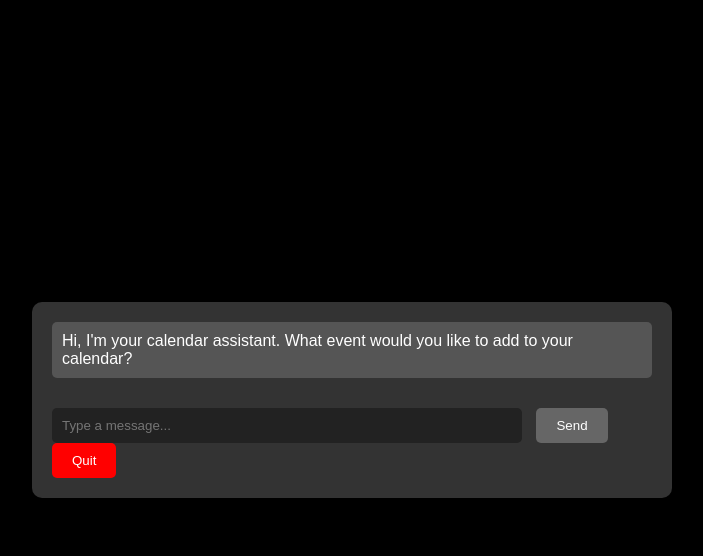
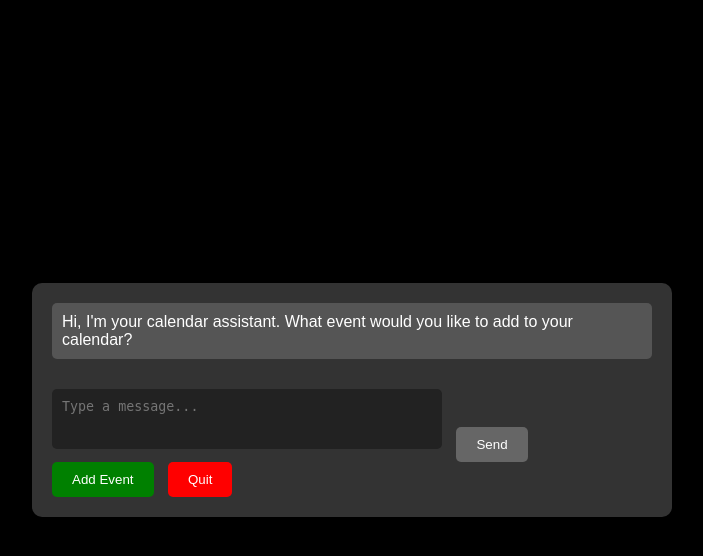
Before and after one commit to ahnazary/AIPlanner, a Flask app: page / in a window 1280 px wide. Shown: the top 556 px of the page, without its empty margins (288-991 px from the left). Run offline with Flask 3, Linux system fonts and the light colour scheme.

```diff
--- a/ai_planner/src/calendar_interface.py
+++ b/ai_planner/src/calendar_interface.py
@@ -1,13 +1,12 @@
 import os.path
 
+from config import SCOPES
+from exceptions import NoCredentialsError
 from google.auth.transport.requests import Request
 from google.oauth2.credentials import Credentials
 from google_auth_oauthlib.flow import InstalledAppFlow
 from googleapiclient.discovery import build
 from googleapiclient.errors import HttpError
-
-from exceptions import NoCredentialsError
-from config import SCOPES
 
 
 class CalendarInterface:
--- a/ai_planner/src/templates/index.html
+++ b/ai_planner/src/templates/index.html
@@ -32,7 +32,6 @@
             padding: 10px;
             border-radius: 5px;
             margin-bottom: 10px;
-            white-space: pre-wrap; /* Preserve whitespace and newlines */
         }
         .message.user {
             background-color: #444;
@@ -42,14 +41,17 @@
             background-color: #555;
             text-align: left;
         }
-        input[type="text"] {
-            width: calc(100% - 150px);
+        textarea {
+            width: calc(100% - 230px);
             padding: 10px;
             border: none;
             border-radius: 5px;
             margin-right: 10px;
             background-color: #222;
             color: white;
+            resize: none; /* Disable manual resizing */
+            overflow: hidden; /* Hide overflow */
+            height: 40px; /* Initial height */
         }
         button {
             padding: 10px 20px;
@@ -69,18 +71,25 @@
         .quit-button:hover {
             background-color: darkred;
         }
+        .add-event-button {
+            background-color: green;
+        }
+        .add-event-button:hover {
+            background-color: darkgreen;
+        }
     </style>
 </head>
 <body>
     <div class="chat-container">
         <div class="messages" id="messages">
             {% for msg in conversations %}
-                <div class="message {{ msg.sender }}">{{ msg.message }}</div>
+                <div class="message {{ msg.sender }}">{{ msg.message | replace('\n', '<br>')|safe }}</div>
             {% endfor %}
         </div>
         <form id="messageForm">
-            <input type="text" id="messageInput" placeholder="Type a message..." required>
+            <textarea id="messageInput" placeholder="Type a message..." required></textarea>
             <button type="submit">Send</button>
+            <button type="button" class="add-event-button" id="addEventButton">Add Event</button>
             <button type="button" class="quit-button" id="quitButton">Quit</button>
         </form>
     </div>
@@ -89,19 +98,32 @@
         const messageForm = document.getElementById('messageForm');
         const messageInput = document.getElementById('messageInput');
         const messagesDiv = document.getElementById('messages');
+        const addEventButton = document.getElementById('addEventButton');
         const quitButton = document.getElementById('quitButton');
+
+        messageInput.addEventListener('input', function() {
+            messageInput.style.height = 'auto';
+            messageInput.style.height = (messageInput.scrollHeight) + 'px';
+        });
 
         messageForm.addEventListener('submit', function(event) {
             event.preventDefault();
 
             const userMessage = messageInput.value;
 
+            // Display the user's message immediately
+            const userMessageDiv = document.createElement('div');
+            userMessageDiv.classList.add('message', 'user');
+            userMessageDiv.innerHTML = userMessage.replace(/\n/g, '<br>');
+            messagesDiv.appendChild(userMessageDiv);
+            messagesDiv.scrollTop = messagesDiv.scrollHeight;
+
             fetch('/send_message', {
                 method: 'POST',
                 headers: {
                     'Content-Type': 'application/x-www-form-urlencoded',
                 },
-                body: `message=${userMessage}`,
+                body: `message=${encodeURIComponent(userMessage)}`,
             })
             .then(response => response.json())
             .then(data => {
@@ -109,13 +131,31 @@
                 data.forEach(msg => {
                     const messageDiv = document.createElement('div');
                     messageDiv.classList.add('message', msg.sender);
-                    messageDiv.textContent = msg.message;
+                    messageDiv.innerHTML = msg.message.replace(/\n/g, '<br>');
                     messagesDiv.appendChild(messageDiv);
                 });
                 messagesDiv.scrollTop = messagesDiv.scrollHeight;
             });
 
             messageInput.value = '';
+            messageInput.style.height = '40px'; // Reset height after submission
+        });
+
+        addEventButton.addEventListener('click', function() {
+            fetch('/add_event', {
+                method: 'POST',
+            })
+            .then(response => response.json())
+            .then(data => {
+                messagesDiv.innerHTML = '';
+                data.forEach(msg => {
+                    const messageDiv = document.createElement('div');
+                    messageDiv.classList.add('message', msg.sender);
+                    messageDiv.innerHTML = msg.message.replace(/\n/g, '<br>');
+                    messagesDiv.appendChild(messageDiv);
+                });
+                messagesDiv.scrollTop = messagesDiv.scrollHeight;
+            });
         });
 
         quitButton.addEventListener('click', function() {
```
Also changed, not shown: ai_planner/src/ollama_interface.py (+5 -39 lines).
